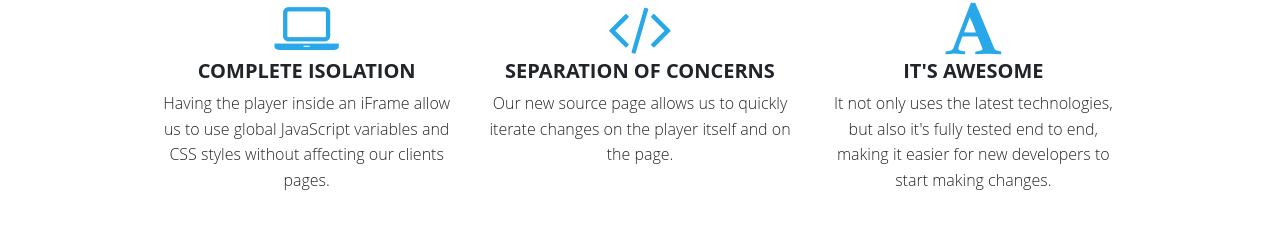
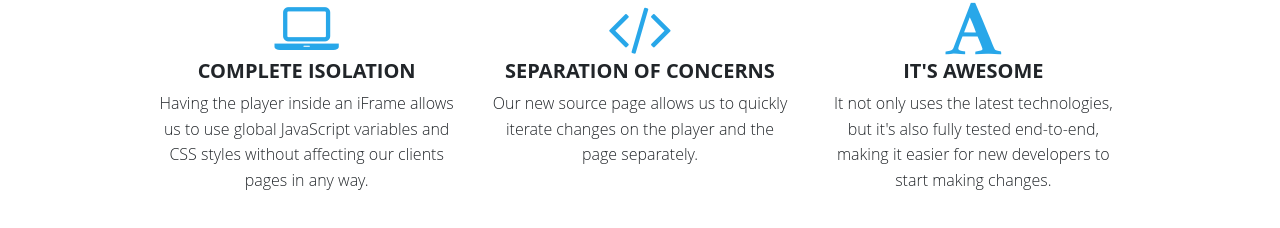
Before and after one commit to berrutti/joint-review, a plain HTML site: page index.html in a window 1280 px wide. Shown: the part 838-1066 px from the top of the page. Drawn offline with nearby package versions, Linux system fonts and the light colour scheme.

Commit message:
Fix typos

```diff
--- a/index.html
+++ b/index.html
@@ -55,9 +55,9 @@
             <i class="fa fa-laptop"></i>
             <h3 class="text-uppercase">Complete Isolation</h3>
             <p>
-              Having the player inside an iFrame allow us to use global
+              Having the player inside an iFrame allows us to use global
               JavaScript variables and CSS styles without affecting our clients
-              pages.
+              pages in any way.
             </p>
           </div>
           <div
@@ -68,7 +68,7 @@
             <h3 class="text-uppercase">Separation of Concerns</h3>
             <p>
               Our new source page allows us to quickly iterate changes on the
-              player itself and on the page.
+              player and the page separately.
             </p>
           </div>
           <div
@@ -78,8 +78,8 @@
             <i class="fa fa-font"></i>
             <h3 class="text-uppercase">It's awesome</h3>
             <p>
-              It not only uses the latest technologies, but also it's fully
-              tested end to end, making it easier for new developers to start
+              It not only uses the latest technologies, but it's also fully
+              tested end-to-end, making it easier for new developers to start
               making changes.
             </p>
           </div>
```
